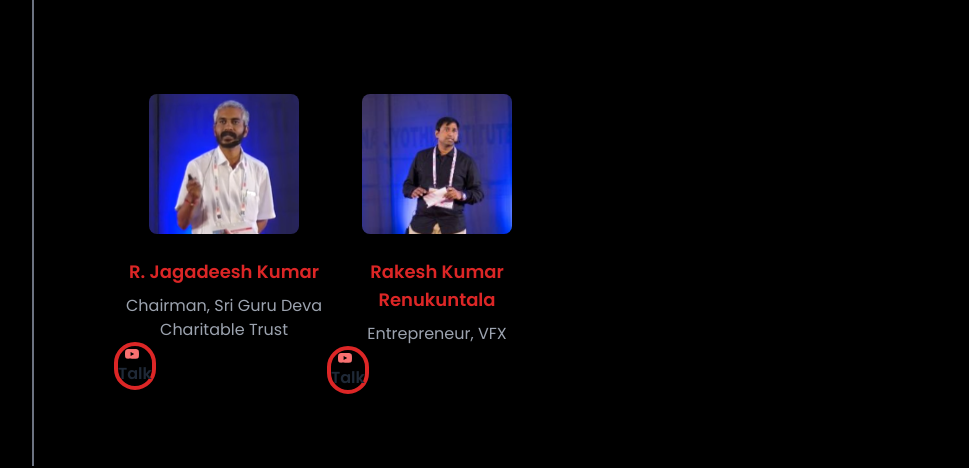
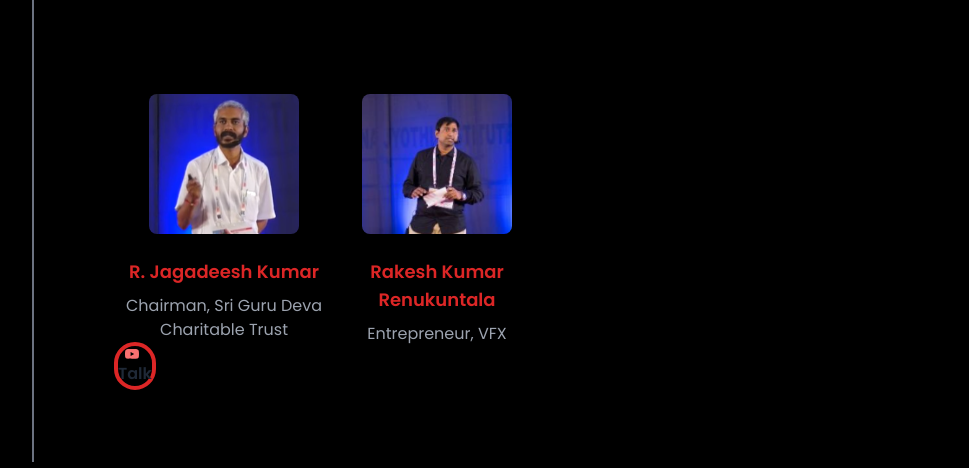
Before and after one commit to tedxvnrvjiet/gh-tedxvnrvjiet, a React (Create React App) app: page /past-editions in a window 1280 px wide. Shown: the part 841-1309 px from the top of the page, without its empty margins (282-1251 px from the left). Built offline with nearby package versions, Linux system fonts and the light colour scheme; a web font is replaced by a local one.

Commit message:
YouTube video fix

```diff
--- a/src/components/pasteditions/Pastspeakers.js
+++ b/src/components/pasteditions/Pastspeakers.js
@@ -246,11 +246,13 @@ function Pastspeakers({props}) {
         <h1 className='mobile:text-2xl  md:text-3xl lg:text-4xl mb-8 text-red-700 font-semibold mt-6'>Speakers</h1>
         <div className="grid md:grid-cols-2 lg:grid-cols-3 xl:grid-cols-4 gap-x-6 lg:gap-xl-12 mobile:ml-8 lg:ml-0">
             {obj.map((s)=>(
-            <div className="mb-12 pt-6 pb-6 duration-200 rounded-xl bg-black-800  hover:bg-zinc-900 transition ease-in-out delay-150 hover:scale-110" style={{width:"220px"}}>
+            <div className="mb-12 pt-6 pb-6 duration-200 rounded-xl bg-black-800  hover:bg-zinc-900 transition ease-in-out delay-150 hover:scale-110" style={{width:"220px"}} key={s.video}>
                 <img src={s['image']} className="rounded-lg shadow-lg mb-6 mx-auto" alt="" style={{width:"150px",height:"140px"} }/>
 
                 <p className="font-semibold mb-2 text-red-600 mx-auto text-center text-lg">{s['name']}</p>
                 <p className="text-gray-400 mx-auto text-center">{s['designation']}</p>
+                {s.video &&
+                <div>
                     <button
                     className="hidden lg:block rounded-full hover:-translate-y-5 duration-300 text-gray-800 font-semibold border border-red-600 border-4 rounded shadow"
                     onClick={openModal}
@@ -266,8 +268,9 @@ function Pastspeakers({props}) {
                         ariaHideApp={false}
                     >
                         <iframe id="vid_frame" height="400px" width="700px" src={s.video} title={s['name']} frameborder="0" allow="accelerometer; autoplay; clipboard-write; encrypted-media; gyroscope; picture-in-picture; web-share" allowfullscreen></iframe>
-
                     </Modal>
+                </div>
+                }
             </div>
             ))}
 
```
Lines whose indentation alone changed are shown as unchanged.
